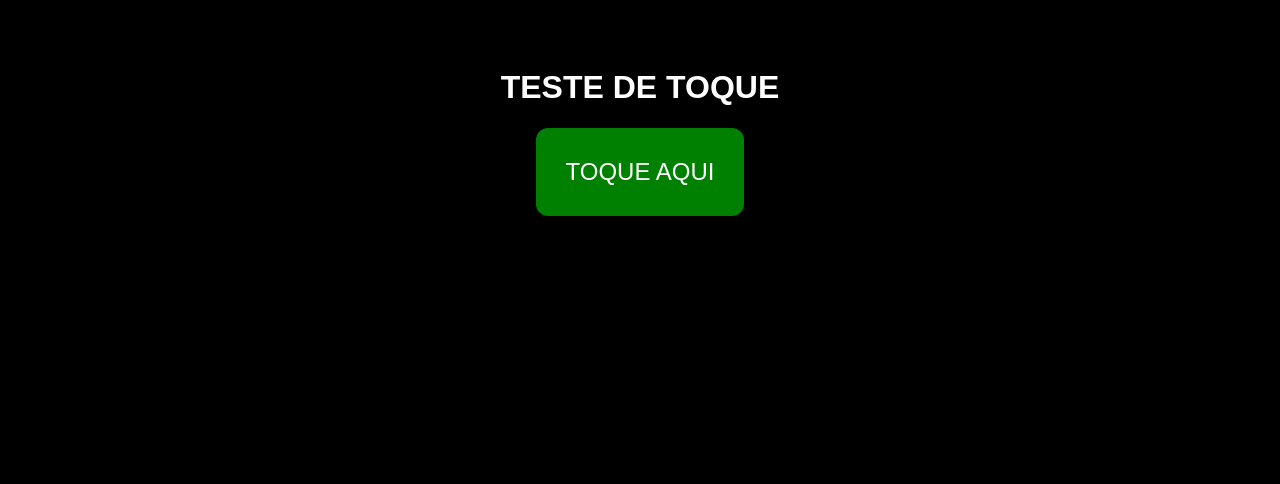
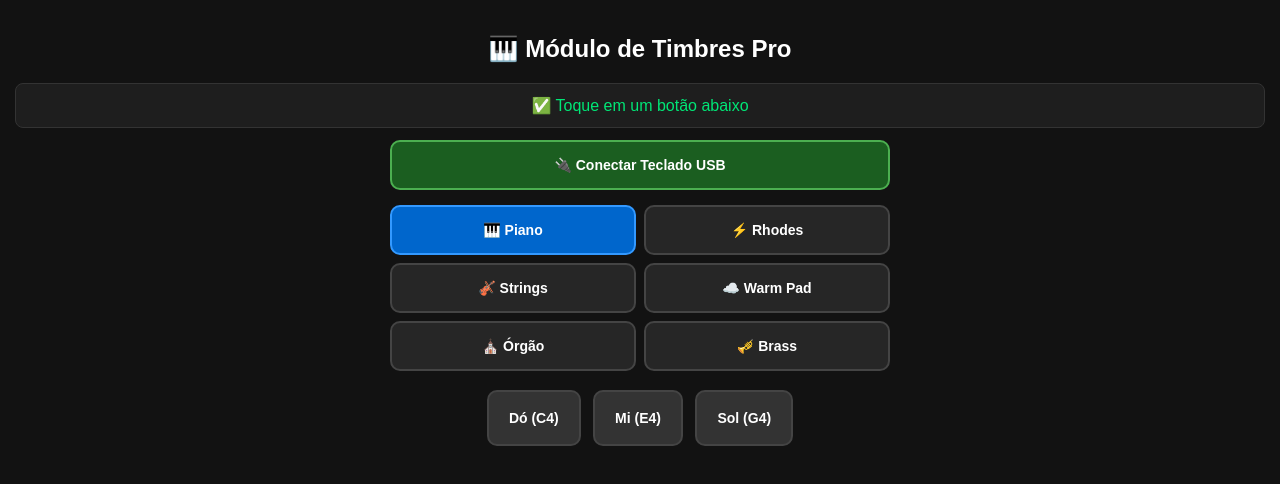
Before and after one commit to brunosantos032488-byte/M-dulo-timbres-midi, a website: page www/index.html in a window 1280 px wide. Drawn offline with Linux system fonts and the light colour scheme.

Commit message:
Update index.html

```diff
--- a/www/index.html
+++ b/www/index.html
@@ -1,10 +1,39 @@
 <!DOCTYPE html>
-<html>
-<body style="background:#000; color:#fff; text-align:center; padding:40px; font-family:sans-serif;">
-  <h1 id="txt">TESTE DE TOQUE</h1>
-  <button style="font-size:24px; padding:30px; background:green; color:white; border:none; border-radius:12px;"
-    onclick="document.getElementById('txt').innerText='FUNCIONOU!'; var c=new AudioContext(); var o=c.createOscillator(); o.connect(c.destination); o.start(); setTimeout(()=>o.stop(),400);">
-    TOQUE AQUI
-  </button>
+<html lang="pt-BR">
+<head>
+    <meta charset="UTF-8">
+    <meta name="viewport" content="width=device-width, initial-scale=1.0, user-scalable=no">
+    <title>Módulo de Timbres</title>
+    <style>
+        body { background: #121212; color: #fff; font-family: sans-serif; text-align: center; padding: 15px; margin: 0; }
+        .status { background: #1e1e1e; padding: 12px; border-radius: 8px; margin-bottom: 12px; color: #00e676; border: 1px solid #333; }
+        .grid { display: grid; grid-template-columns: repeat(2, 1fr); gap: 8px; max-width: 500px; margin: 0 auto 15px auto; }
+        button { background: #262626; color: #fff; border: 2px solid #444; padding: 15px 8px; font-size: 14px; border-radius: 10px; font-weight: bold; }
+        button.ativo { background: #0066cc; border-color: #3399ff; }
+        .btn-nota { background: #333; padding: 18px 20px; margin: 4px; }
+        .btn-midi { background: #1b5e20; border-color: #4caf50; width: 100%; max-width: 500px; margin-bottom: 15px; }
+    </style>
+</head>
+<body>
+    <h2>🎹 Módulo de Timbres Pro</h2>
+    <div id="status" class="status">✅ Toque em um botão abaixo</div>
+    <button id="btn-midi" class="btn-midi">🔌 Conectar Teclado USB</button>
+
+    <div class="grid">
+        <button class="btn-t ativo" data-t="piano">🎹 Piano</button>
+        <button class="btn-t" data-t="rhodes">⚡ Rhodes</button>
+        <button class="btn-t" data-t="strings">🎻 Strings</button>
+        <button class="btn-t" data-t="pad">☁️ Warm Pad</button>
+        <button class="btn-t" data-t="organ">⛪ Órgão</button>
+        <button class="btn-t" data-t="brass">🎺 Brass</button>
+    </div>
+
+    <div>
+        <button class="btn-nota" data-n="60">Dó (C4)</button>
+        <button class="btn-nota" data-n="64">Mi (E4)</button>
+        <button class="btn-nota" data-n="67">Sol (G4)</button>
+    </div>
+
+    <script src="app.js"></script>
 </body>
 </html>
```
